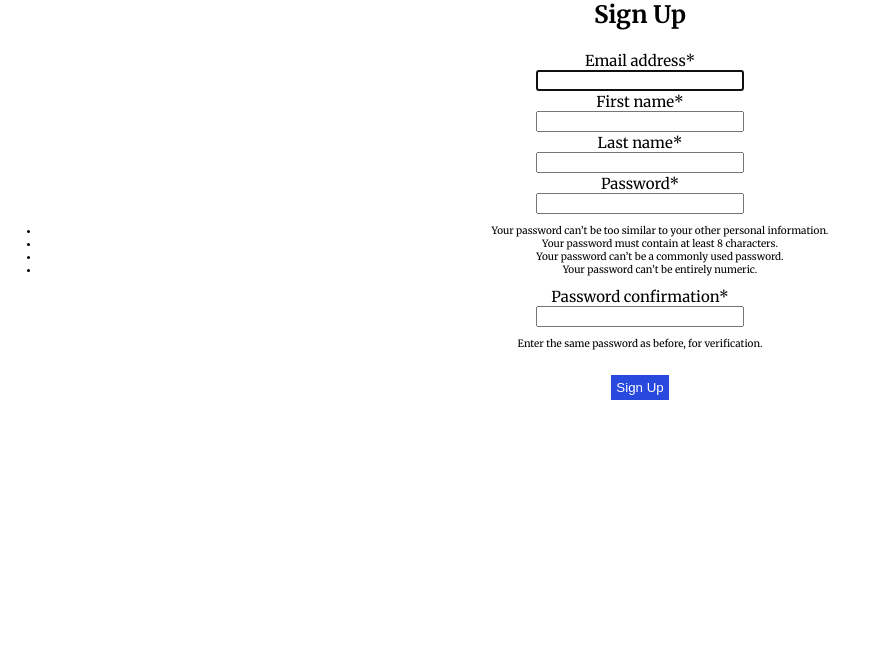
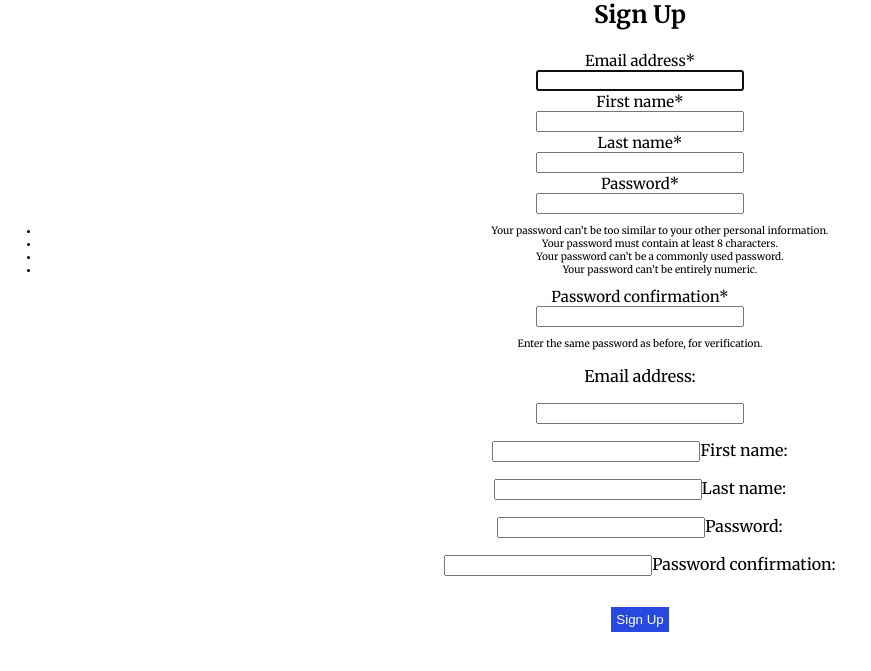
Before and after one commit to inaju/didalens, a Django app: page /users/signup/ in a window 1280 px wide. Shown: the part 71-742 px from the top of the page, without its empty margins (0-871 px from the left). Run offline with Django 3.2, Linux system fonts and the light colour scheme; some libraries are stand-ins or nearby versions.

Commit message:
editing somefiles

```diff
--- a/didaup/scheduler.py
+++ b/didaup/scheduler.py
@@ -23,7 +23,7 @@ def job():
         chrome_options.add_argument('--ignore-certificate-errors')
         chrome_options.add_argument("--remote-debugging-port=9222")
         chrome_options.binary_location = os.getenv('GOOGLE_CHROME_BIN_S')
-        driver = webdriver.Chrome(executable_path=os.getenv('CHROMEDRIVER_PATH_S'), chrome_options=chrome_options)
+        driver = webdriver.Chrome(executable_path=os.getenv('CHROMEDRIVER_PATH_S'), options=chrome_options)
 
         # Now you can start using Selenium    except:
     except:
--- a/templates/signup.html
+++ b/templates/signup.html
@@ -19,7 +19,14 @@
 <h2>Sign Up</h2>
 
 {{ form |crispy }}
-
+<div class="signup-form">
+<p>{{form.email.label_tag}}</p>
+{{form.email}}
+<p>{{form.first_name}}{{form.first_name.label_tag}}</p>
+<p>{{form.last_name}}{{form.last_name.label_tag}}</p>
+<p>{{form.password1}}{{form.password1.label_tag}}</p>
+<p>{{form.password2}}{{form.password2.label_tag}}</p>
+</div>
 <button type="submit" class="button button-create-goal">Sign Up</button>
 </div>
 </div>
```
